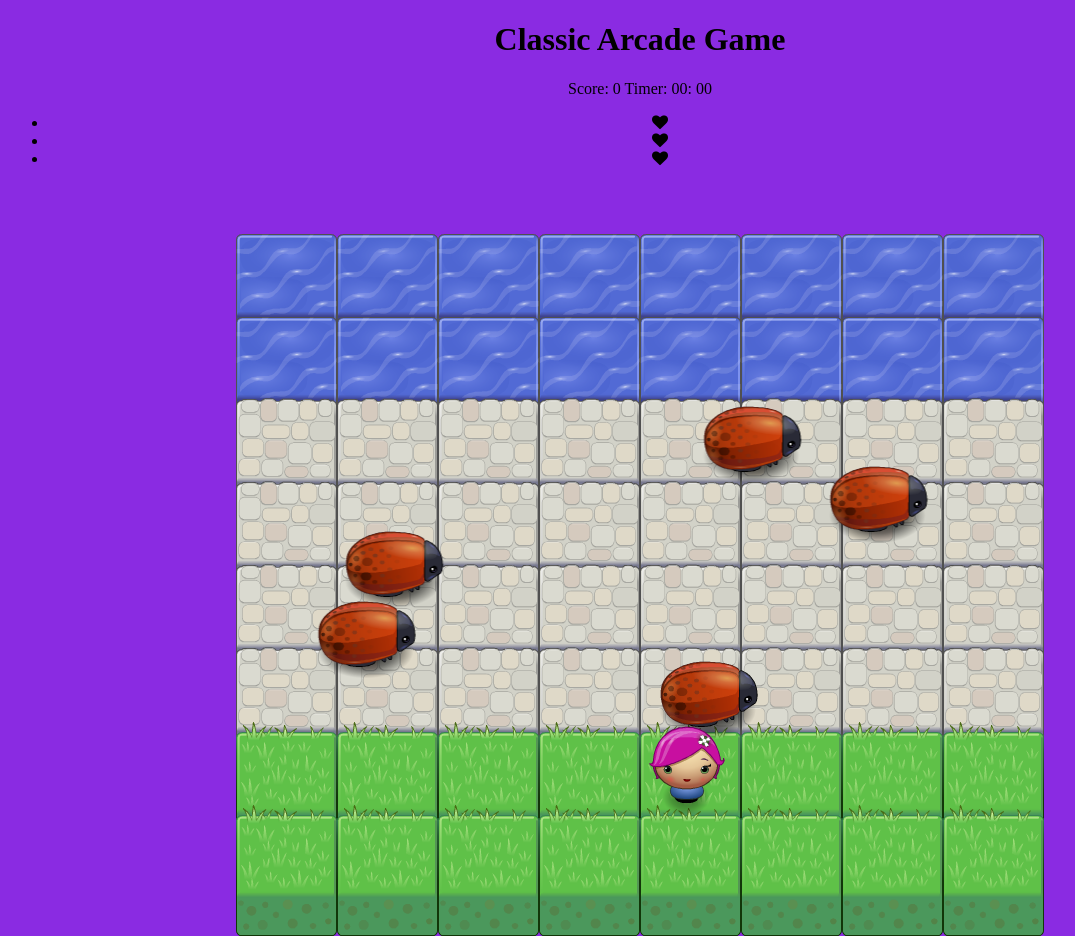
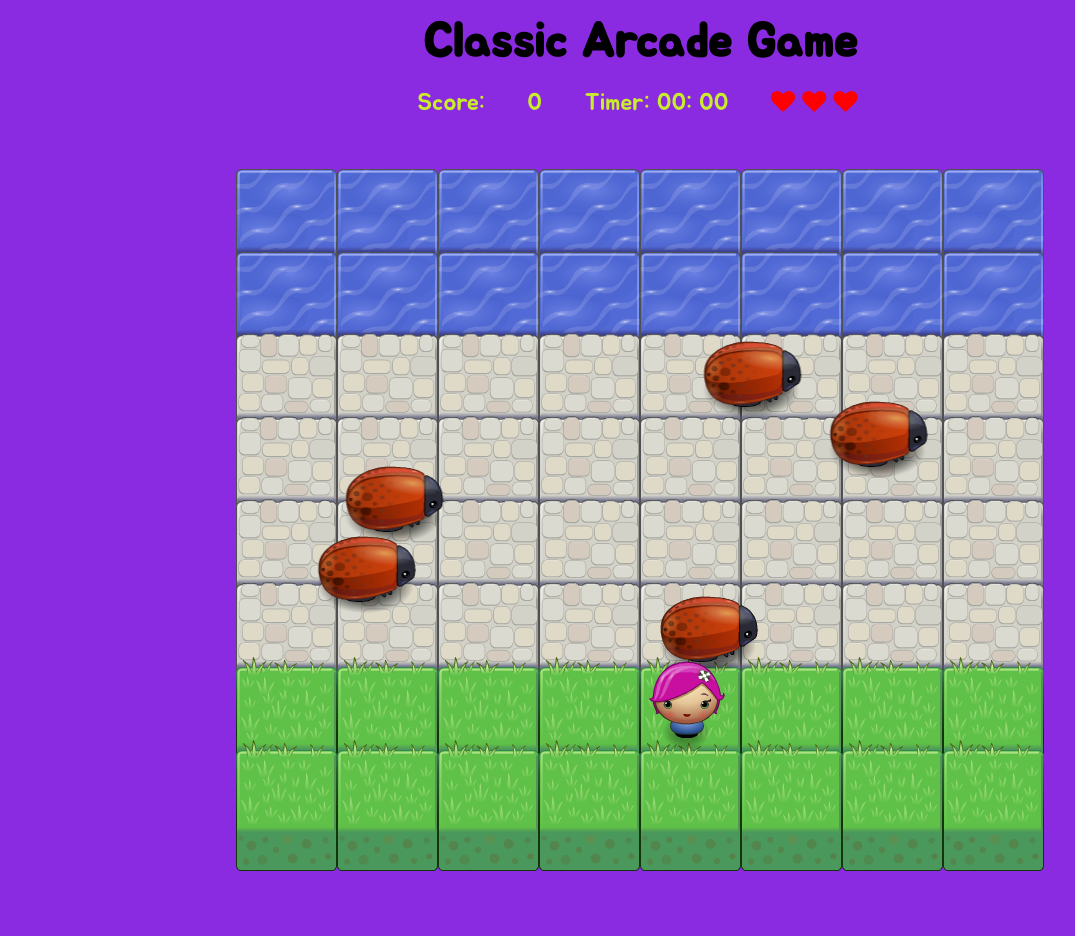
Before and after one commit to evigian/arcade-game, a plain HTML site: page index.html in a window 1280 px wide. Shown: the whole page, without its empty margins (0-1075 px from the left). Drawn offline with Linux system fonts and the light colour scheme.

Commit message:
Update style.css

```diff
--- a/css/style.css
+++ b/css/style.css
@@ -1,4 +1,47 @@
 body {
     text-align: center;
     background-color: blueviolet;
+    font-family: 'Jua', sans-serif;
+    font-size: 24px;
 }
+
+h1 {
+    margin: 5px;
+}
+
+.container {
+    display: flex;
+    justify-content: space-between;
+    align-items: center;
+    flex-direction: column;
+  }
+
+  .score-panel {
+    text-align: left;
+    display: flex;
+    justify-content: space-between;
+    width: 445px;
+    margin-bottom: 1px;
+    margin-top: 10px;
+    color: rgb(201, 236, 44);
+  }
+
+  .score-panel .restart {
+    float: right;
+    cursor: pointer;
+  }
+
+  .score-panel .lives {
+    list-style: none;
+    display: inline-block;
+    color: red;
+    margin: 0;
+    padding: 0;
+    list-style: none;
+    margin: 0 5px 0 0;
+  }
+
+  .score-panel .lives li {
+    list-style: none;
+    display: inline-block;
+  }
```
